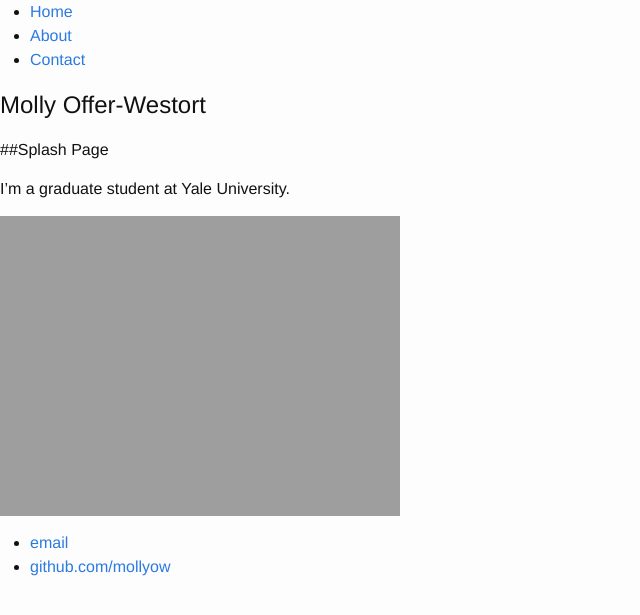
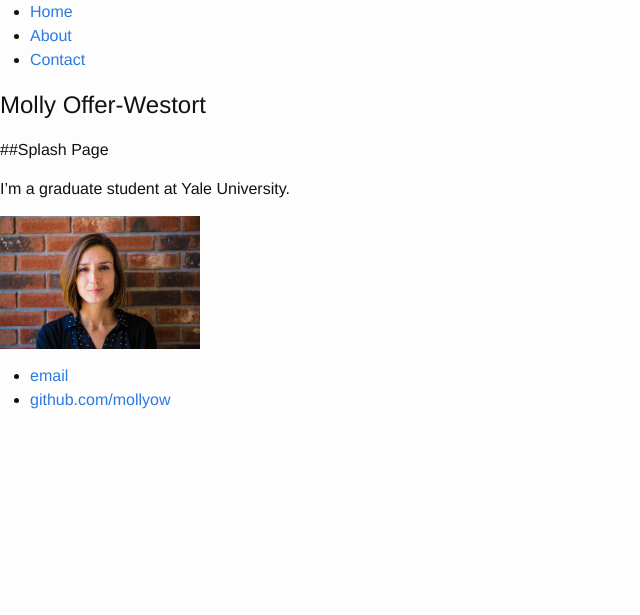
Before and after one commit to mollyow/mollyow.github.io, a Jekyll site: the page built from index.markdown, in a window 1280 px wide. Shown: the top 615 px of the page, without its empty margins (0-640 px from the left). Built offline with Jekyll 4.4.1, drawn with Linux system fonts in a browser that asks for light colours.

Commit message:
Update index.markdown

```diff
--- a/index.markdown
+++ b/index.markdown
@@ -6,4 +6,4 @@
 
 I'm a graduate student at Yale University.
 
-![]({{ site.url }}/assets/molly_brick.jpg =250x)
+<img src="/assets/molly_brick.jpg" alt="pic" style="width: 200px;"/>
```
